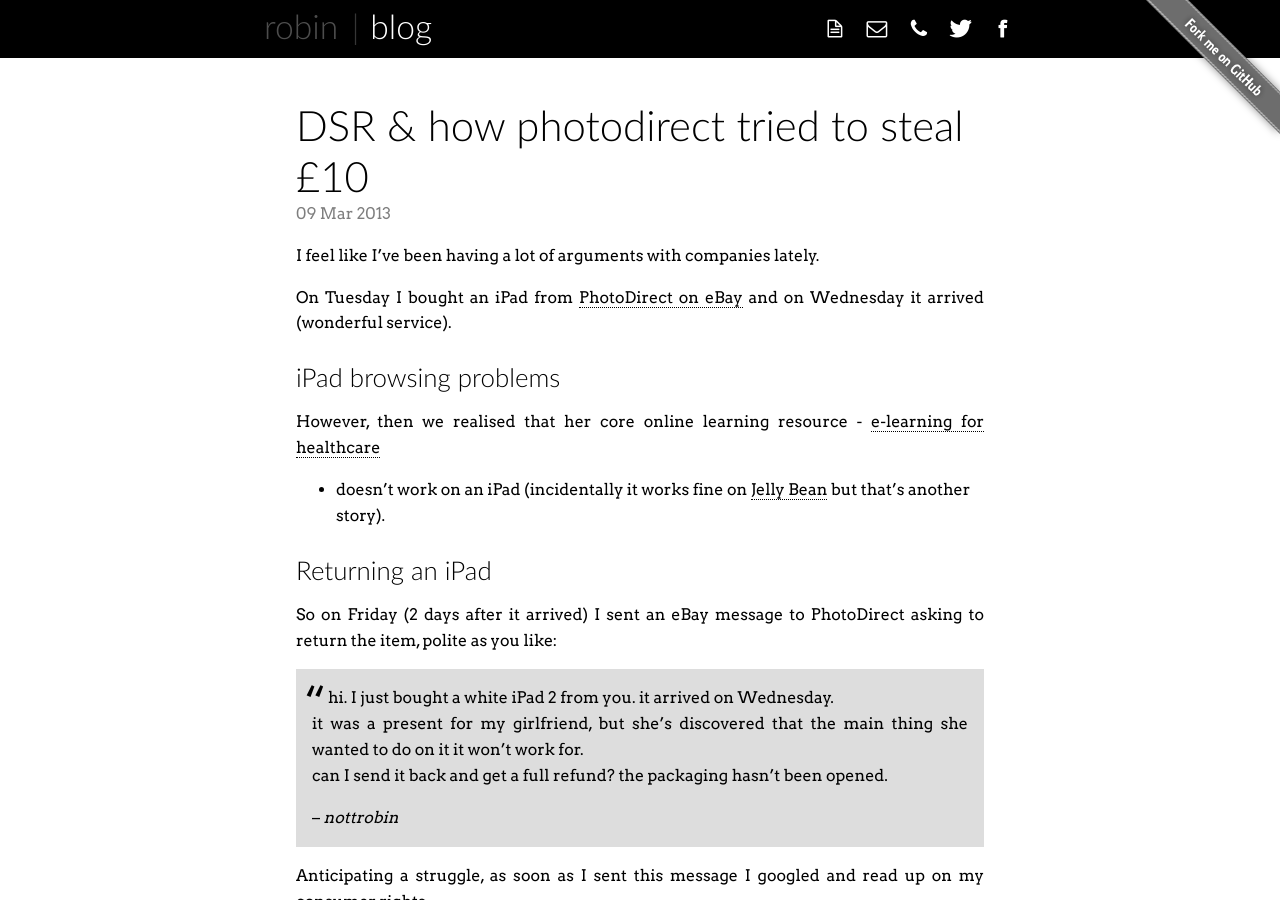
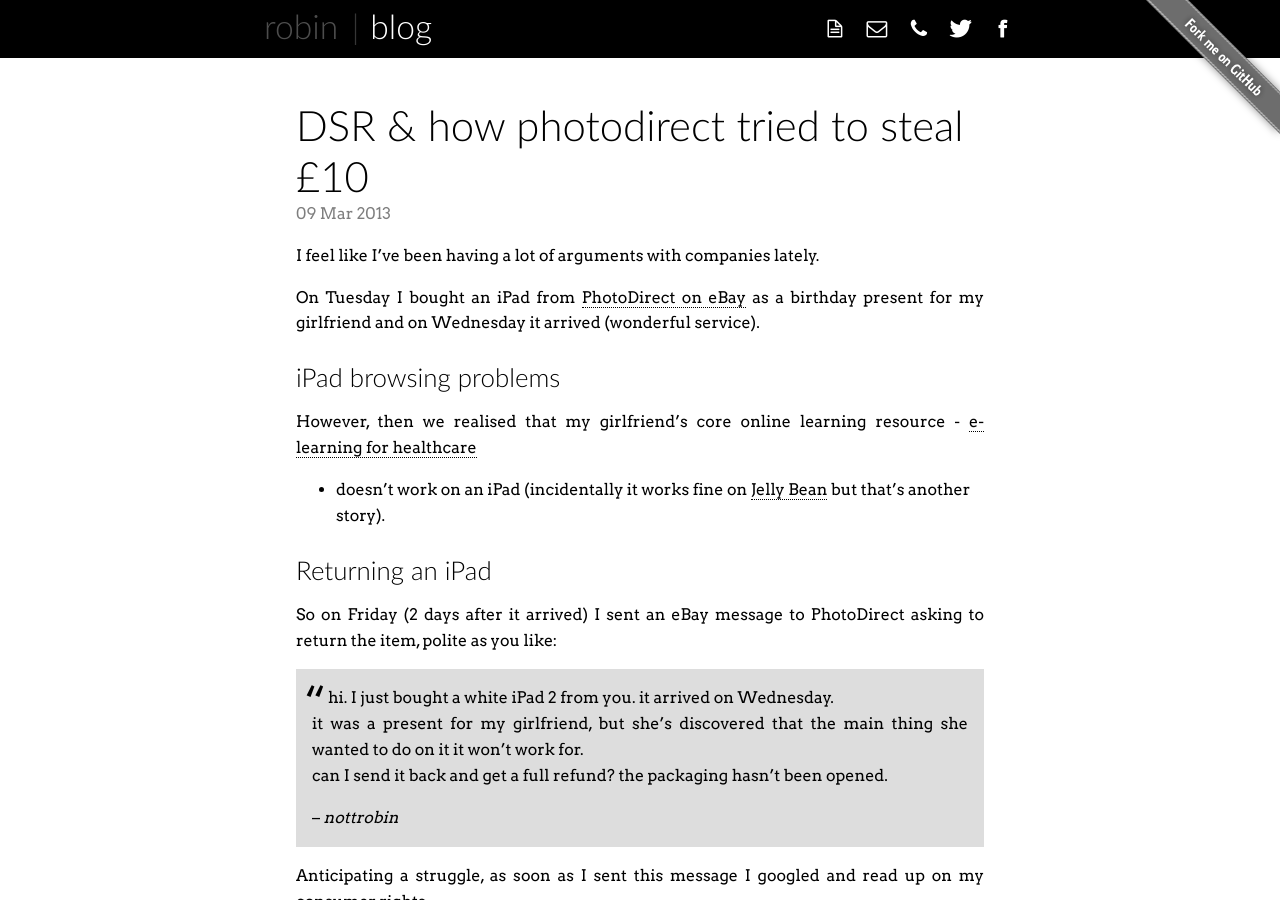
Before and after one commit to nottrobin/robinwinslow.uk, a Jekyll site: the page built from _posts/2013-03-09-how-photodirect-tried-to-steal-10-pounds-from-me.md, in a window 1280 px wide and 900 px high. Built offline with Jekyll 4.4.1, drawn with Linux system fonts in a browser that asks for light colours; Markdown is read by kramdown in place of the engine named in the settings; a script that is not in the unit is left out; comment, search, counter and statistics services are not loaded.

Commit message:
Fixes to new post

```diff
--- a/_posts/2013-03-09-how-photodirect-tried-to-steal-10-pounds-from-me.md
+++ b/_posts/2013-03-09-how-photodirect-tried-to-steal-10-pounds-from-me.md
@@ -12,12 +12,12 @@ tags:
 
 I feel like I've been having a lot of arguments with companies lately.
 
-On Tuesday I bought an iPad from [PhotoDirect on eBay](http://www.ebay.co.uk/sch/i.html?_nkw=photodirect) and on Wednesday it arrived (wonderful service).
+On Tuesday I bought an iPad from [PhotoDirect on eBay](http://www.ebay.co.uk/sch/i.html?_nkw=photodirect) as a birthday present for my girlfriend and on Wednesday it arrived (wonderful service).
 
 iPad browsing problems
 ===
 
-However, then we realised that her core online learning resource - [e-learning for healthcare](http://e-lfh.org.uk)
+However, then we realised that my girlfriend's core online learning resource - [e-learning for healthcare](http://e-lfh.org.uk)
 - doesn't work on an iPad (incidentally it works fine on [Jelly Bean](http://www.android.com/about/jelly-bean/) but that's another story).
 
 Returning an iPad
```
